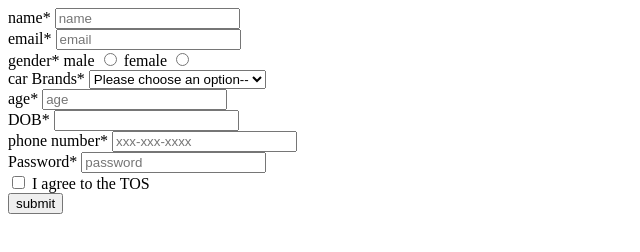
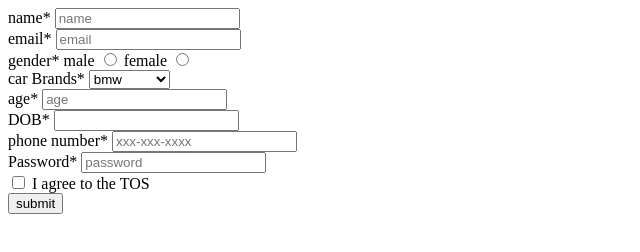
Before and after one commit to acciojob/signup-form-car-uzma71, a website: page main.html in a window 1280 px wide. Shown: the whole page, without its empty margins (0-640 px from the left). Drawn offline with Linux system fonts and the light colour scheme.

Commit message:
created a submission

```diff
--- a/main.html
+++ b/main.html
@@ -25,9 +25,9 @@
 	<input type="radio" id="female" name="gender" required>
 		</div>
 		<div>
-			<label for="cars " >car Brands*</label>
-		<select id="cars" name="cars">
-		<option value="Please choose an option--">Please choose an option--</option>
+			<label for="#cars " >car Brands*</label>
+		<select id="#cars" name="cars" required>
+
 			<option value="bmw">bmw</option>
 			<option value="audi">audi</option>
 			<option value="mercedez">marcedez</option>
```
